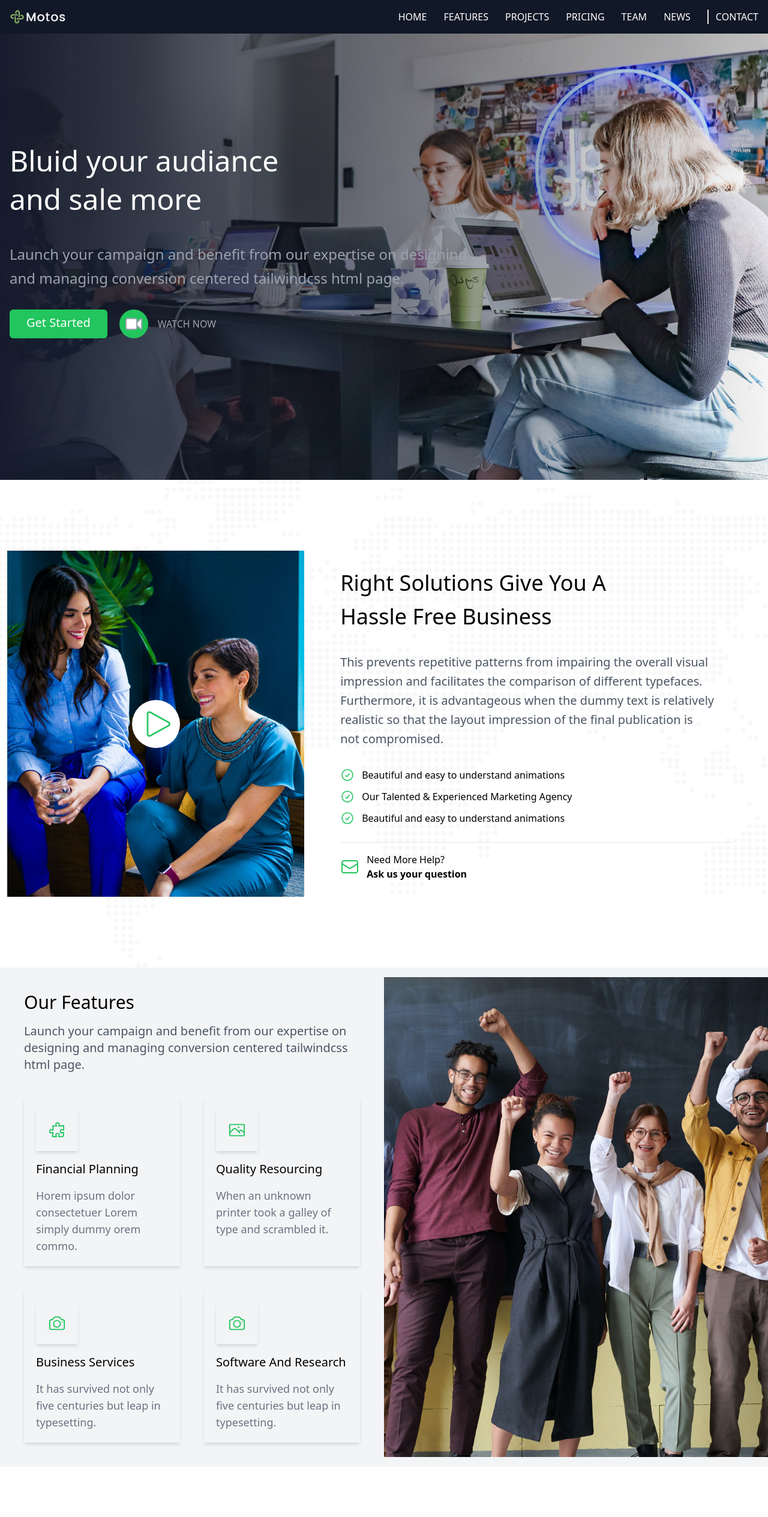
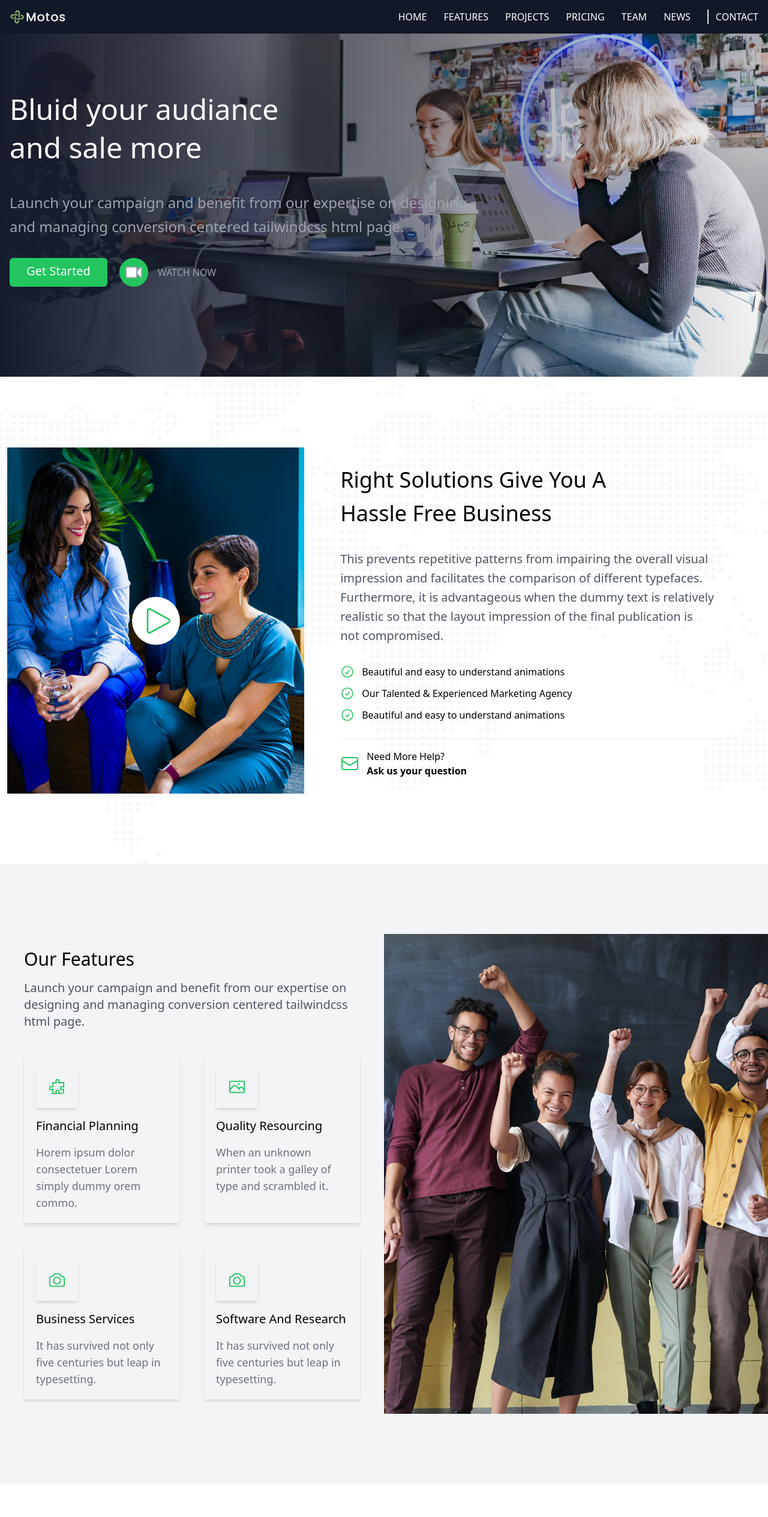
Before and after one commit to DumitruBolandau78/Motos, a React (Vite) app: page / in a window 1280 px wide. Shown: the top 2529 px of the page at 60% size. Built offline with nearby package versions, Linux system fonts and the light colour scheme; a web font is replaced by a local one.

Commit message:
fix responsiveness

```diff
--- a/src/App.css
+++ b/src/App.css
@@ -8,10 +8,6 @@
 header, footer {
     padding-left: 1rem;
     padding-right: 1rem;
-}
-
-section {
-    min-height: 100vh;
 }
 
 .bg-main {
--- a/src/pages/HomePage.jsx
+++ b/src/pages/HomePage.jsx
@@ -32,7 +32,7 @@ const HomePage = () => {
     <div>
       <Header />
       <section id="main" className="bg-main flex items-center">
-        <div className="max-w-screen-xl mx-auto w-full px-4">
+        <div className="max-w-screen-xl mx-auto w-full px-4 py-[150px]">
           <h2 className="text-5xl mb-10 text-white font-medium leading-[4rem]">
             Bluid your audiance <br /> and sale more
           </h2>
@@ -177,7 +177,7 @@ const HomePage = () => {
           </div>
         </div>
       </section>
-      <section className="bg-gray-100" id="features">
+      <section className="bg-gray-100 py-[100px]" id="features">
         <div className="grid lg:grid-cols-2 items-center">
           <div className="p-10">
             <h2 className="font-medium text-3xl mb-4">Our Features</h2>
```
